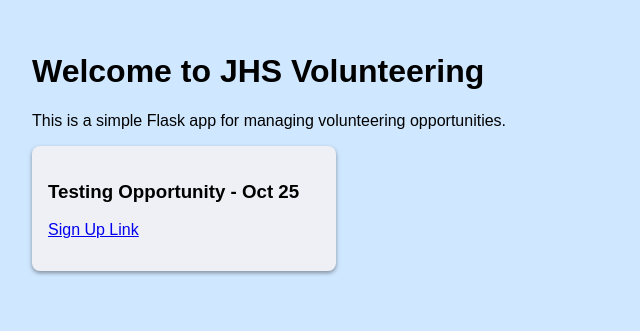
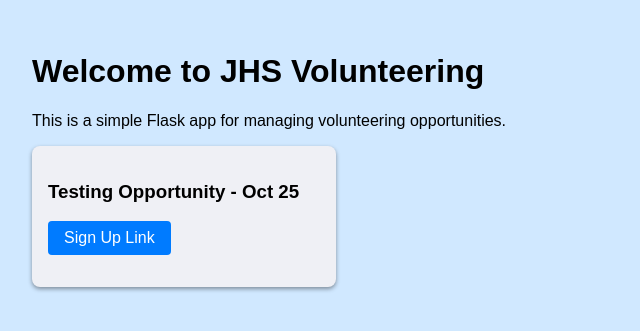
Before and after one commit to byscreamice/JHSVolunteering, a Flask app: page / in a window 1280 px wide. Shown: the top 331 px of the page, without its empty margins (0-640 px from the left). Run offline with Flask 3, Linux system fonts and the light colour scheme; data comes from the database, SQL or seed files in the repository.

Commit message:
added button to the sign up link with a css design

```diff
--- a/static/style.css
+++ b/static/style.css
@@ -14,3 +14,19 @@ body {
     display: grid;
     grid-template-columns: repeat(auto-fill, minmax(260px, 1fr));
 }
+.btn {
+    background-color: #007bff;
+    color: white;
+    padding: 8px 16px;
+    border: none;
+    border-radius: 4px;
+    cursor: pointer;
+    text-decoration: none;
+    display: inline-block;
+    transition: background-color 0.25s ease, transform 0.25s ease;
+
+}
+.btn:hover {
+    background-color: #0b325b;
+    transform: scale(1.10);
+}
--- a/templates/index.html
+++ b/templates/index.html
@@ -13,7 +13,7 @@
     {% for opp in opportunities %}
     <div class="card">
         <h3>{{ opp.title }} - {{ opp.date }}</h3>
-        <p><a href="{{ opp.link }}" target="_blank">Sign Up Link</a></p>
+        <p><a class="btn" href="{{ opp.link }}" target="_blank">Sign Up Link</a></p>
     </div>
     {% endfor %}
     </div>
```
